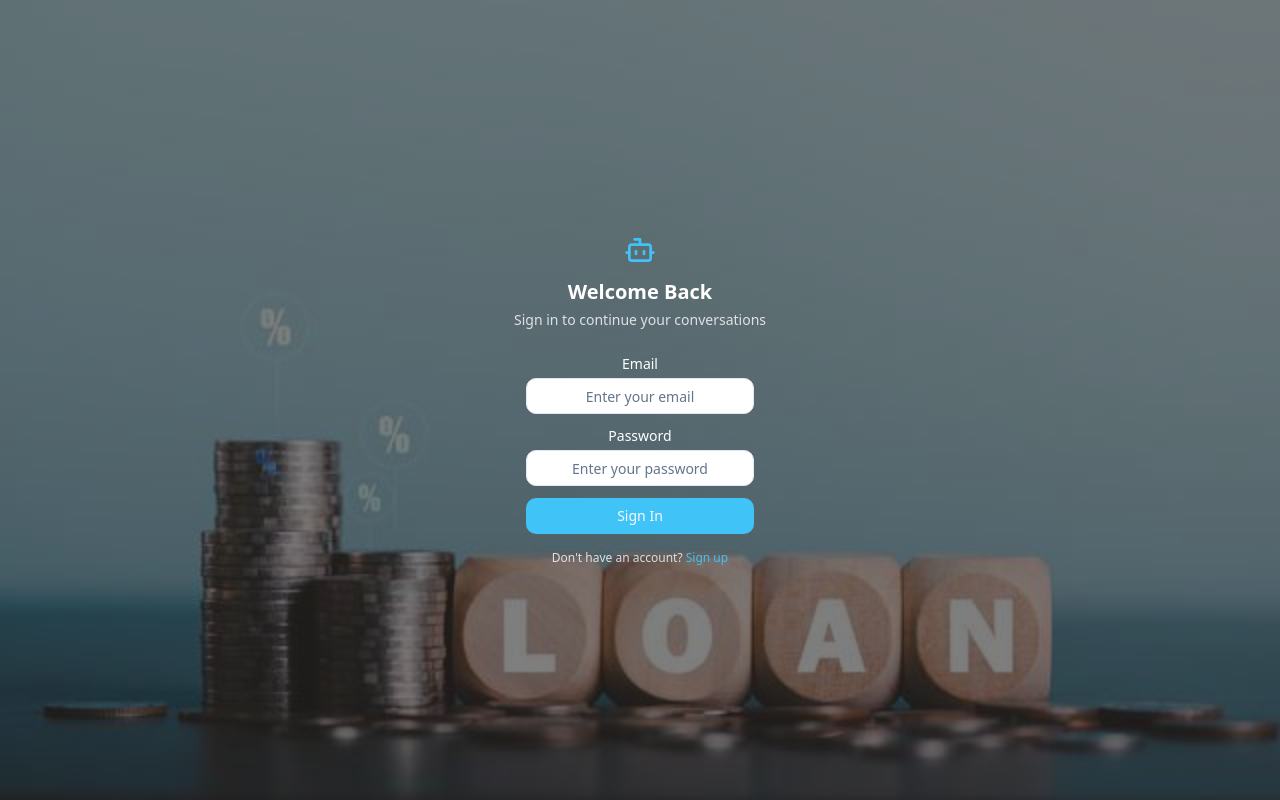
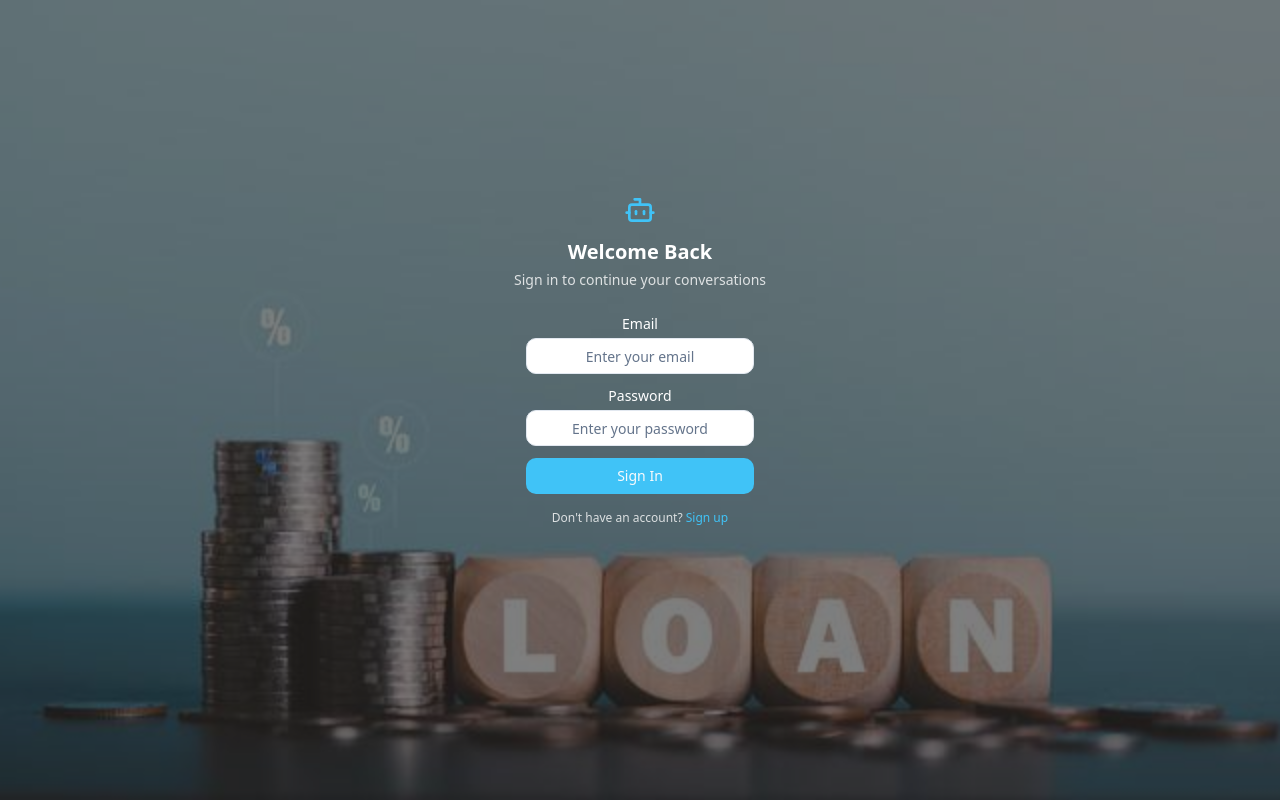
Before and after one commit to giripriyans/audio-text-buddy, a React (Vite) app: page /login in a window 1280 px wide. Built offline with nearby package versions, Linux system fonts and the light colour scheme.

Commit message:
Move login data upward
Adjust positioning of login form elements.

```diff
--- a/src/pages/Login.tsx
+++ b/src/pages/Login.tsx
@@ -43,7 +43,7 @@ const Login = () => {
       }}
     >
       <div className="absolute inset-0 bg-black/50"></div>
-      <div className="w-full max-w-sm relative z-10 text-center flex flex-col items-center justify-center"
+      <div className="w-full max-w-sm relative z-10 text-center flex flex-col items-center justify-center -mt-20"
            style={{ minHeight: '60vh' }}>
         <div className="flex justify-center mb-3">
           <Bot className="h-8 w-8 text-primary" />
```
